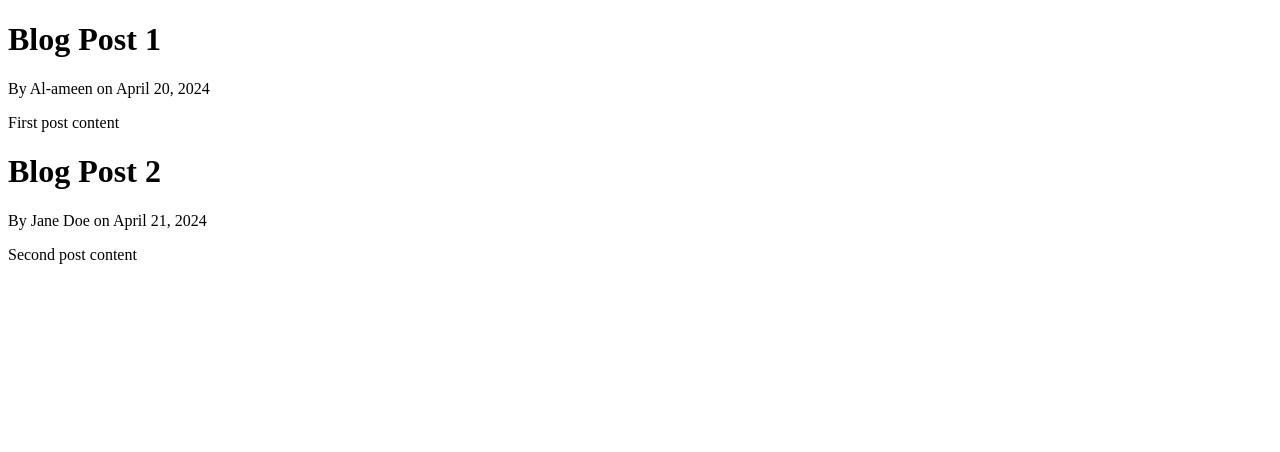
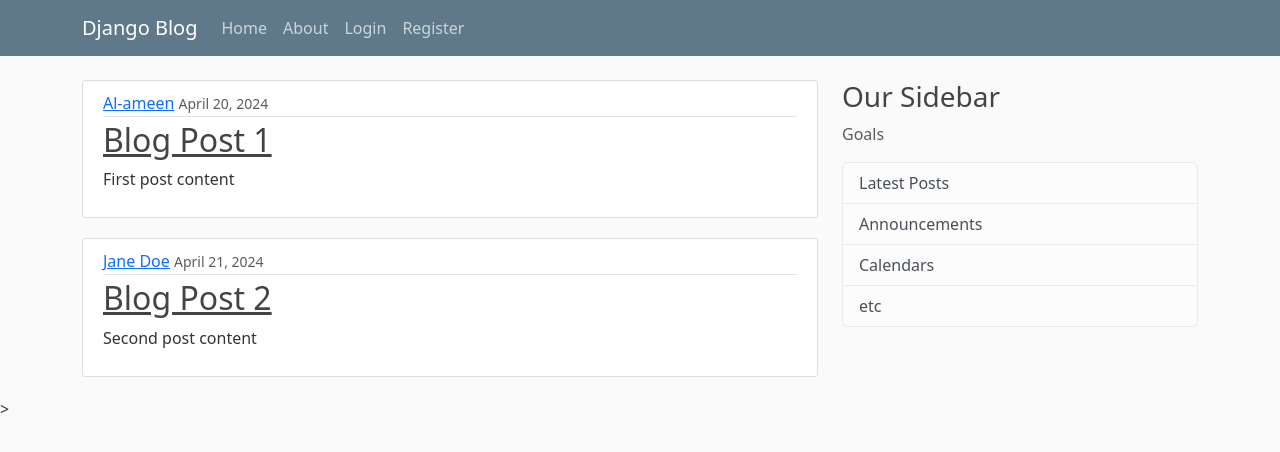
Before and after one commit to Al-ameen12/Django-blog, a Django app: page / in a window 1280 px wide. Shown: the top 452 px of the page. Run offline with Django 5.2, Linux system fonts and the light colour scheme.

Commit message:
added bootstrap to style the pages, added static file,  also added code snippets

```diff
--- /dev/null
+++ b/django_project/blog/static/blog/main.css
@@ -0,0 +1,84 @@
+body {
+  background: #fafafa;
+  color: #333333;
+  margin-top: 5rem;
+}
+
+h1, h2, h3, h4, h5, h6 {
+  color: #444444;
+}
+
+ul {
+  margin: 0;
+}
+
+.bg-steel {
+  background-color: #5f788a;
+}
+
+.site-header .navbar-nav .nav-link {
+  color: #cbd5db;
+}
+
+.site-header .navbar-nav .nav-link:hover {
+  color: #ffffff;
+}
+
+.site-header .navbar-nav .nav-link.active {
+  font-weight: 500;
+}
+
+.content-section {
+  background: #ffffff;
+  padding: 10px 20px;
+  border: 1px solid #dddddd;
+  border-radius: 3px;
+  margin-bottom: 20px;
+}
+
+.article-title {
+  color: #444444;
+}
+
+a.article-title:hover {
+  color: #428bca;
+  text-decoration: none;
+}
+
+.article-content {
+  white-space: pre-line;
+}
+
+.article-img {
+  height: 65px;
+  width: 65px;
+  margin-right: 16px;
+}
+
+.article-metadata {
+  padding-bottom: 1px;
+  margin-bottom: 4px;
+  border-bottom: 1px solid #e3e3e3
+}
+
+.article-metadata a:hover {
+  color: #333;
+  text-decoration: none;
+}
+
+.article-svg {
+  width: 25px;
+  height: 25px;
+  vertical-align: middle;
+}
+
+.account-img {
+  height: 125px;
+  width: 125px;
+  margin-right: 20px;
+  margin-bottom: 16px;
+}
+
+.account-heading {
+  font-size: 2.5rem;
+}
--- a/django_project/blog/templates/blog/base.html
+++ b/django_project/blog/templates/blog/base.html
@@ -1,15 +1,62 @@
+{% load static %}
+
 <!DOCTYPE html>
 <html lang="en">
 <head>
     <meta charset="UTF-8">
     <meta name="viewport" content="width=device-width, initial-scale=1.0">
-     {% if title %}
+    <link href="https://cdn.jsdelivr.net/npm/bootstrap@5.3.8/dist/css/bootstrap.min.css" rel="stylesheet" integrity="sha384-sRIl4kxILFvY47J16cr9ZwB07vP4J8+LH7qKQnuqkuIAvNWLzeN8tE5YBujZqJLB" crossorigin="anonymous">
+    <link rel="stylesheet" type="text/css" href="{% static 'blog/main.css' %}">
+    {% if title %}
         <title>Django Blog - {{title}}</title>
     {% else %}
         <title>Django Blog</title>
     {% endif %}
 </head>
 <body>
-    {% block content %}{% endblock %}
+    <header class="site-header">
+        <nav class="navbar navbar-expand-md navbar-dark bg-steel fixed-top">
+            <div class="container">
+                <a class="navbar-brand mr-4" href="/">Django Blog</a>
+                <button class="navbar-toggler" type="button" data-toggle="collapse" data-target="#navbarToggle"
+                    aria-controls="navbarToggle" aria-expanded="false" aria-label="Toggle navigation">
+                    <span class="navbar-toggler-icon"></span>
+                </button>
+                <div class="collapse navbar-collapse" id="navbarToggle">
+                    <div class="navbar-nav mr-auto">
+                        <a class="nav-item nav-link" href="/">Home</a>
+                        <a class="nav-item nav-link" href="/about">About</a>
+                    </div>
+                    <!-- Navbar Right Side -->
+                    <div class="navbar-nav">
+                        <a class="nav-item nav-link" href="#">Login</a>
+                        <a class="nav-item nav-link" href="#">Register</a>
+                    </div>
+                </div>
+            </div>
+        </nav>
+    </header>
+   <main role="main" class="container">
+        <div class="row">
+            <div class="col-md-8">
+                {% block content %}{% endblock %}
+            </div>
+            <div class="col-md-4">
+                <div class="content-selection">
+                    <h3>Our Sidebar</h3>
+                    <p class="text-muted">Goals
+                        <ul class="list-group">
+                            <li class="list-group-item list-group-item-light">Latest Posts</li>
+                            <li class="list-group-item list-group-item-light">Announcements</li>
+                            <li class="list-group-item list-group-item-light">Calendars</li>
+                            <li class="list-group-item list-group-item-light">etc</li>
+                        </ul>
+                    </p>
+                </div>
+            </div>
+        </div>
+   </main>>
+
+    <script src="https://cdn.jsdelivr.net/npm/bootstrap@5.3.8/dist/js/bootstrap.bundle.min.js" integrity="sha384-FKyoEForCGlyvwx9Hj09JcYn3nv7wiPVlz7YYwJrWVcXK/BmnVDxM+D2scQbITxI" crossorigin="anonymous"></script>
 </body>
 </html>
--- a/django_project/blog/templates/blog/home.html
+++ b/django_project/blog/templates/blog/home.html
@@ -1,9 +1,15 @@
 {% extends "blog/base.html" %}
 {% block content %}
-    {% for post in posts %}
-        <h1>{{ post.title }}</h1>
-        <p>By {{ post.author }} on {{ post.date_posted }}</p>
-        <p>{{ post.content }}</p>
-        <!-- <a href="about.html">learn more about Realty Homes</a> -->
-    {% endfor %}
+{% for post in posts %}
+<article class="media content-section">
+    <div class="media-body">
+        <div class="article-metadata">
+            <a class="mr-2" href="#">{{ post.author }}</a>
+            <small class="text-muted">{{ post.date_posted }}</small>
+        </div>
+        <h2><a class="article-title" href="#">{{ post.title }}</a></h2>
+        <p class="article-content">{{ post.content }}</p>
+    </div>
+</article>
+{% endfor %}
 {% endblock content %}
```
